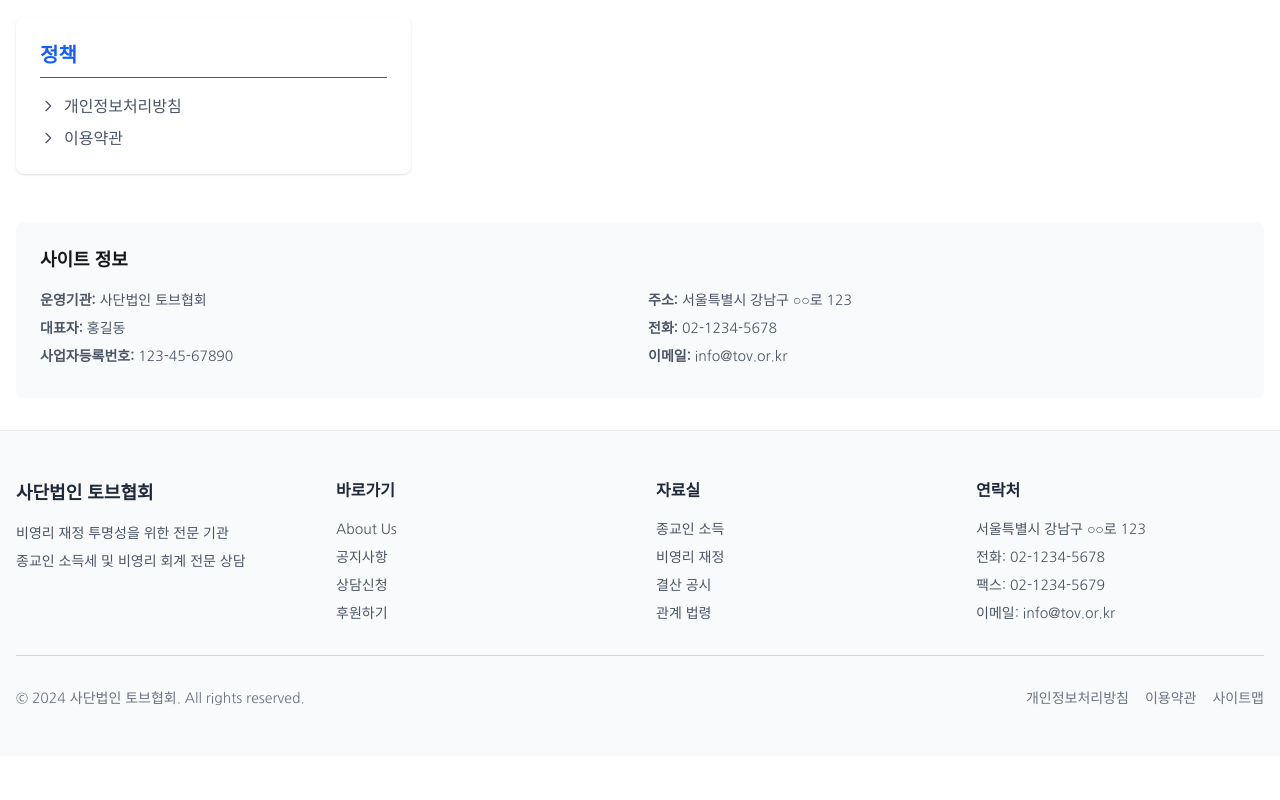
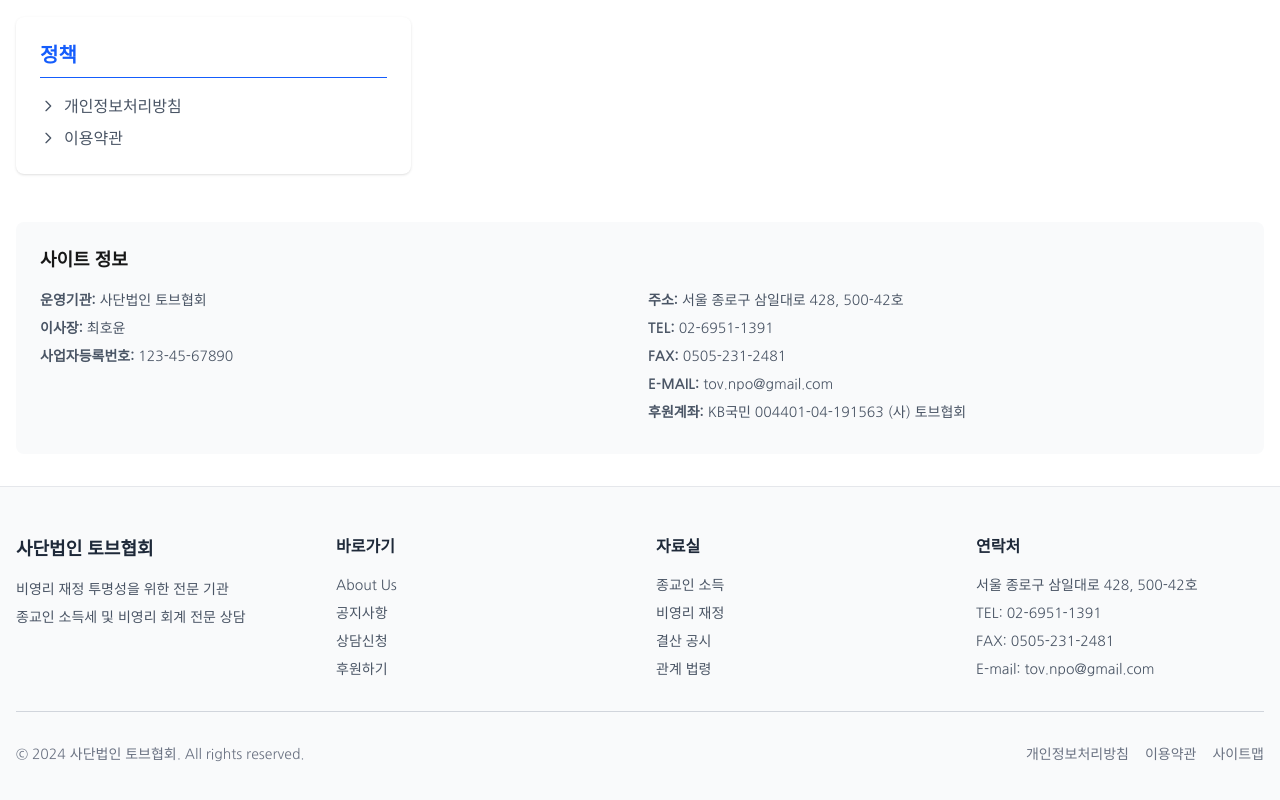
Before and after one commit to c-f-an/tov-nextjs, a Next.js app: page /sitemap in a window 1280 px wide. Shown: the part 890-1690 px from the top of the page. Before the commit the page ends 1646 px from the top, so only its background shows below. Built offline with nearby package versions, Linux system fonts and the light colour scheme; no server answers.

Commit message:
footer 정보 수정

```diff
--- a/src/app/sitemap/page.tsx
+++ b/src/app/sitemap/page.tsx
@@ -121,7 +121,7 @@ export default function SitemapPage() {
                 <strong>운영기관:</strong> 사단법인 토브협회
               </p>
               <p className="mb-2">
-                <strong>대표자:</strong> 홍길동
+                <strong>이사장:</strong> 최호윤
               </p>
               <p className="mb-2">
                 <strong>사업자등록번호:</strong> 123-45-67890
@@ -129,13 +129,19 @@ export default function SitemapPage() {
             </div>
             <div>
               <p className="mb-2">
-                <strong>주소:</strong> 서울특별시 강남구 ○○로 123
+                <strong>주소:</strong> 서울 종로구 삼일대로 428, 500-42호
               </p>
               <p className="mb-2">
-                <strong>전화:</strong> 02-1234-5678
+                <strong>TEL:</strong> 02-6951-1391
               </p>
               <p className="mb-2">
-                <strong>이메일:</strong> info@tov.or.kr
+                <strong>FAX:</strong> 0505-231-2481
+              </p>
+              <p className="mb-2">
+                <strong>E-MAIL:</strong> tov.npo@gmail.com
+              </p>
+              <p className="mb-2">
+                <strong>후원계좌:</strong> KB국민 004401-04-191563 (사) 토브협회
               </p>
             </div>
           </div>
--- a/src/presentation/components/layout/Footer.tsx
+++ b/src/presentation/components/layout/Footer.tsx
@@ -98,10 +98,10 @@ export function Footer() {
           <div>
             <h4 className="text-md font-semibold mb-4">연락처</h4>
             <address className="text-sm text-gray-600 not-italic space-y-2">
-              <p>서울특별시 강남구 ○○로 123</p>
-              <p>전화: 02-1234-5678</p>
-              <p>팩스: 02-1234-5679</p>
-              <p>이메일: info@tov.or.kr</p>
+              <p>서울 종로구 삼일대로 428, 500-42호</p>
+              <p>TEL: 02-6951-1391</p>
+              <p>FAX: 0505-231-2481</p>
+              <p>E-mail: tov.npo@gmail.com</p>
             </address>
           </div>
         </div>
```
